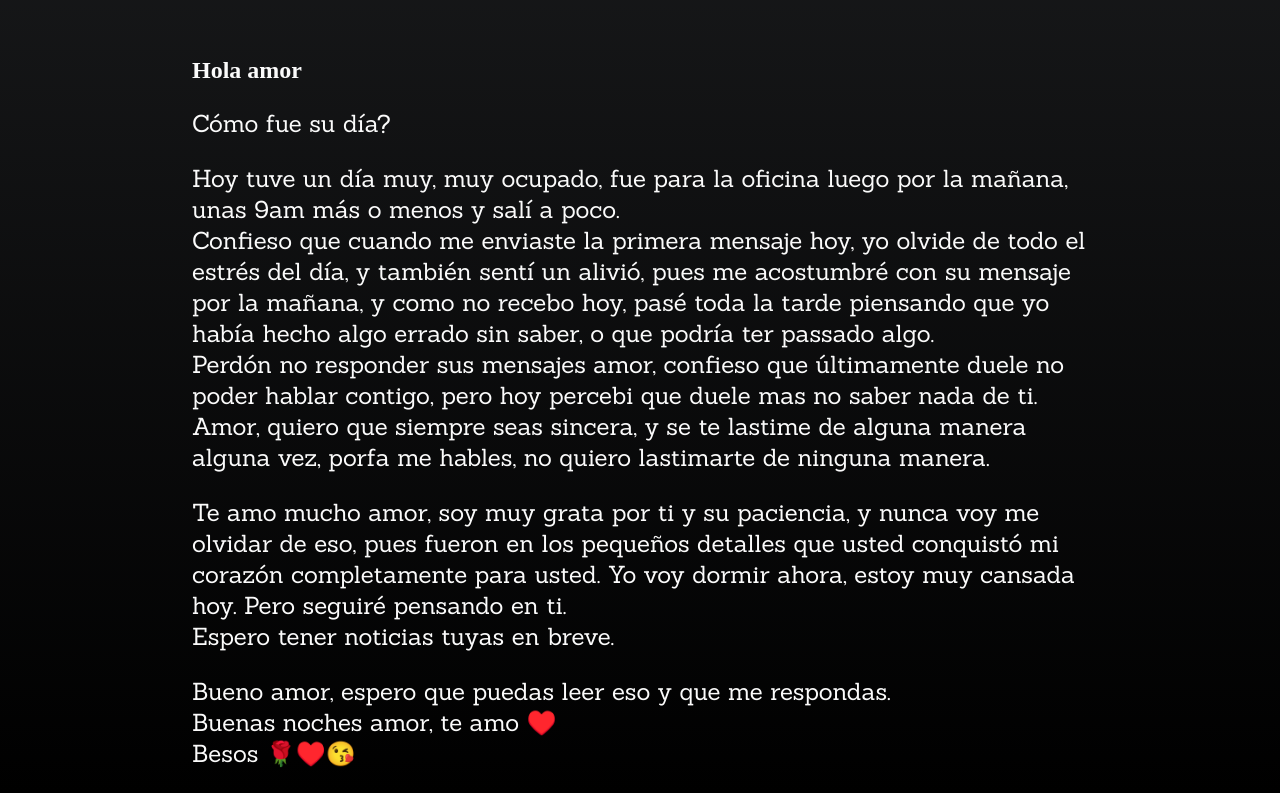
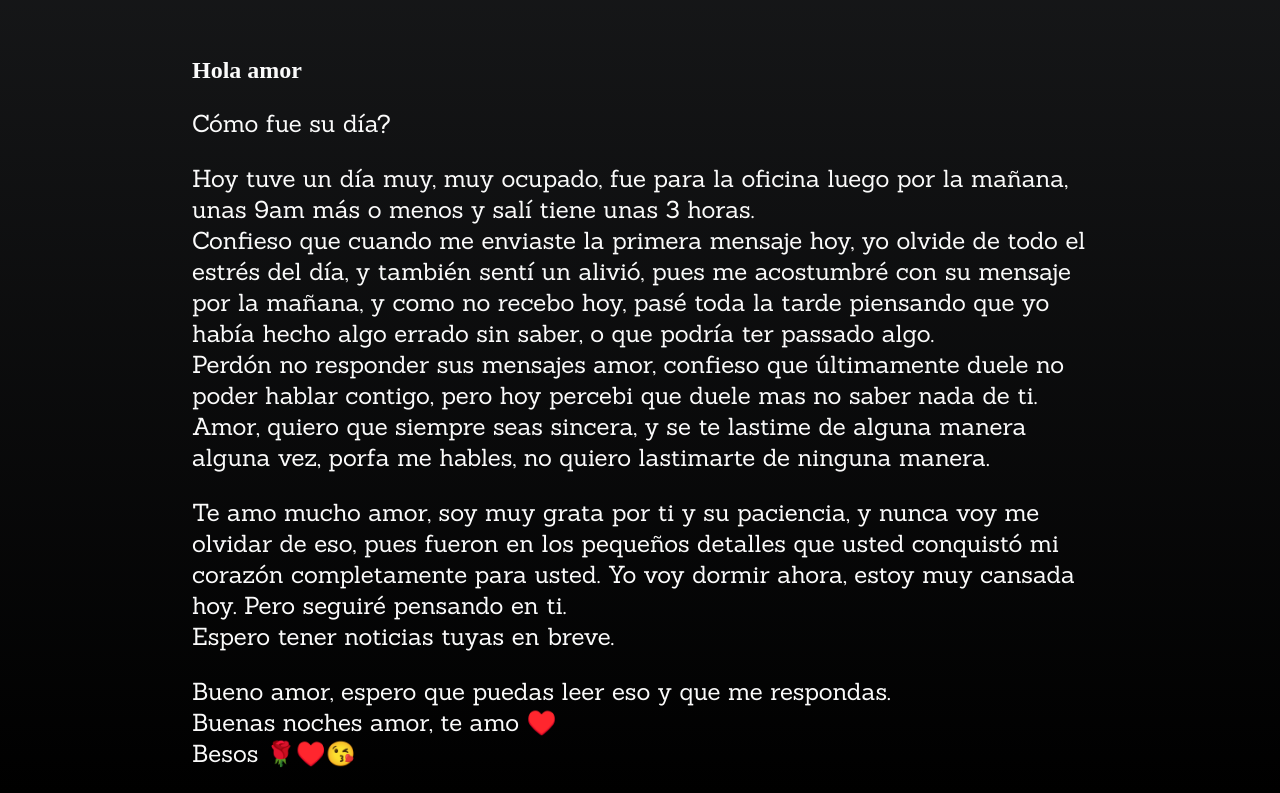
Before and after one commit to DrikaLee/DrikaLee.github.io, a plain HTML site: page index.html in a window 1280 px wide. Shown: the part 1798-2591 px from the top of the page. Drawn offline with Linux system fonts and the light colour scheme.

Commit message:
Update index.html

```diff
--- a/index.html
+++ b/index.html
@@ -64,7 +64,7 @@
         <br>
         <h2>Hola amor</h2>
         <p>Cómo fue su día?</p>
-        <p>Hoy tuve un día muy, muy ocupado, fue para la oficina luego por la mañana, unas 9am más o menos y salí a poco.
+        <p>Hoy tuve un día muy, muy ocupado, fue para la oficina luego por la mañana, unas 9am más o menos y salí tiene unas 3 horas.
          <br>Confieso que cuando me enviaste la primera mensaje hoy, yo olvide de todo el estrés del día, y también sentí un alivió, pues me acostumbré con su mensaje por la mañana, y como no recebo hoy, pasé toda la tarde piensando que yo había hecho algo errado sin saber, o que podría ter passado algo.
          <br>Perdón no responder sus mensajes amor, confieso que últimamente duele no poder hablar contigo, pero hoy percebi que duele mas no saber nada de ti.
          <br> Amor, quiero que siempre seas sincera, y se te lastime de alguna manera alguna vez, porfa me hables, no quiero lastimarte de ninguna manera.</p>
```
